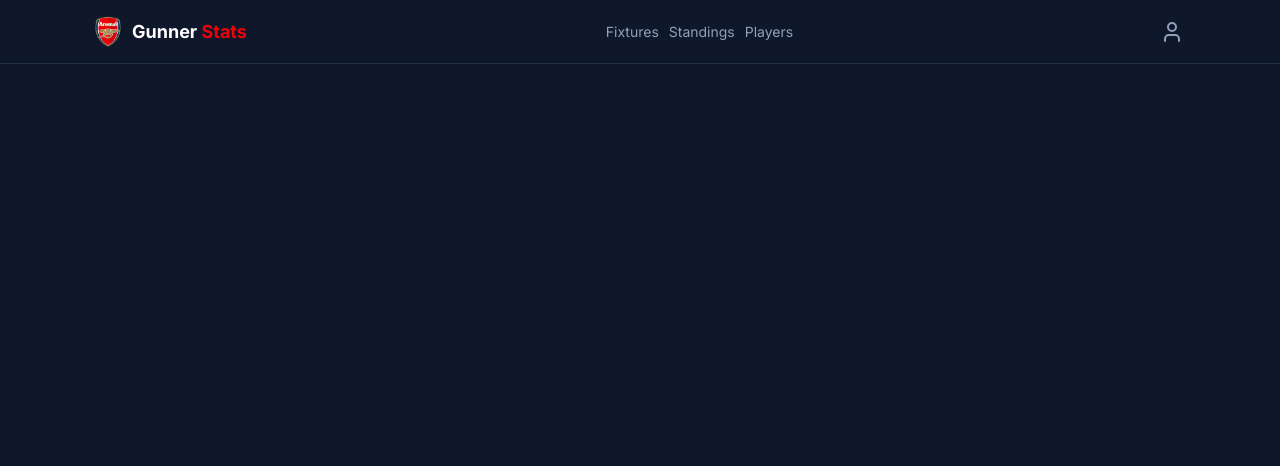
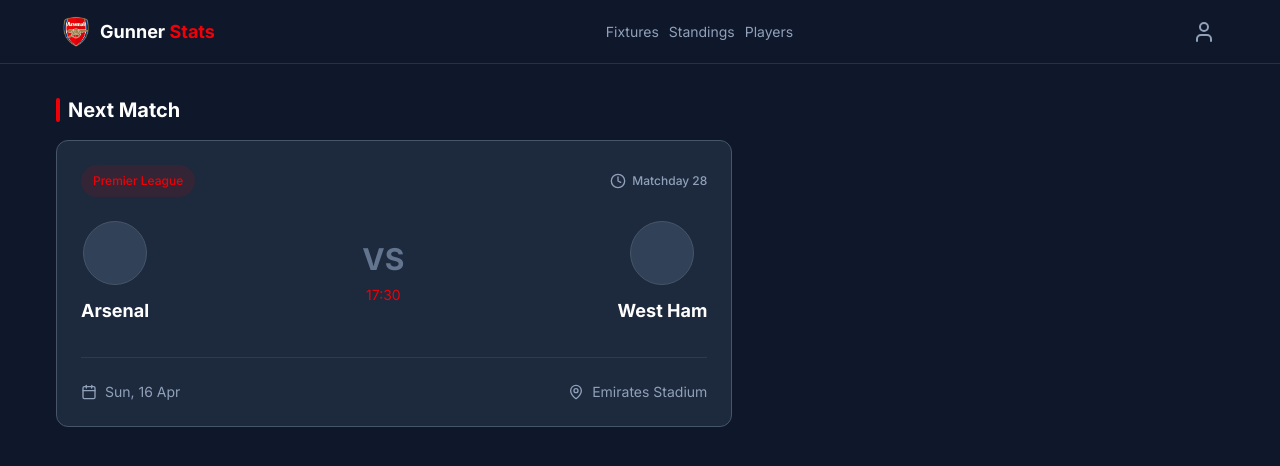
Before and after one commit to YuzStack/56_Gunner-Stats, a React (Vite) app: page / in a window 1280 px wide. Shown: the top 466 px of the page. Built offline with nearby package versions, Linux system fonts and the light colour scheme; a web font is replaced by a local one.

Commit message:
Build the static version of 'NextMatch' component

```diff
--- a/src/components/App.jsx
+++ b/src/components/App.jsx
@@ -1,6 +1,9 @@
+import Dashboard from './Dashboard';
+import LeftColumn from './LeftColumn';
 import Logo from './Logo';
 import Menu from './Menu';
 import Nav from './Nav';
+import NextMatch from './NextMatch';
 import UserProfile from './UserProfile';
 
 function App() {
@@ -11,6 +14,12 @@
         <Menu />
         <UserProfile />
       </Nav>
+
+      <Dashboard>
+        <LeftColumn>
+          <NextMatch />
+        </LeftColumn>
+      </Dashboard>
     </div>
   );
 }
--- /dev/null
+++ b/src/components/Dashboard.jsx
@@ -0,0 +1,9 @@
+function Dashboard({ children }) {
+  return (
+    <main className='mx-auto grid max-w-[95%] px-3 pt-24 pb-4 sm:px-6 lg:grid-cols-12 lg:gap-3'>
+      {children}
+    </main>
+  );
+}
+
+export default Dashboard;
--- /dev/null
+++ b/src/components/LeftColumn.jsx
@@ -0,0 +1,5 @@
+function LeftColumn({ children }) {
+  return <div className='lg:col-span-7'>{children}</div>;
+}
+
+export default LeftColumn;
--- a/src/components/Nav.jsx
+++ b/src/components/Nav.jsx
@@ -1,7 +1,7 @@
 function Nav({ children }) {
   return (
     <nav className='fixed top-0 right-0 left-0 z-10 h-16 border-b border-[#263144] bg-slate-900'>
-      <div className='mx-auto flex h-full max-w-[90%] items-center justify-between px-3 sm:px-6'>
+      <div className='mx-auto flex h-full max-w-[95%] items-center justify-between px-3 sm:px-6'>
         {children}
       </div>
     </nav>
--- /dev/null
+++ b/src/components/NextMatch.jsx
@@ -0,0 +1,52 @@
+import { Calendar, Clock, MapPin } from 'lucide-react';
+
+function NextMatch() {
+  return (
+    <div>
+      <div className='mb-4 flex items-center gap-2'>
+        <span className='bg-light-red h-6 w-1 rounded-full'></span>
+        <h2 className='text-xl font-bold'>Next Match</h2>
+      </div>
+
+      <div className='border-light-border hover:shadow-dark-red space-y-6 rounded-xl border bg-slate-800 p-6 duration-300 ease-in-out hover:shadow-sm'>
+        <div className='flex items-center justify-between'>
+          <span className='bg-red-accent text-light-red rounded-full px-3 py-2 text-xs font-medium'>
+            Premier League
+          </span>
+          <span className='flex items-center gap-1.5 text-slate-400'>
+            <Clock size={16} />
+            <span className='text-xs font-medium'>Matchday 28</span>
+          </span>
+        </div>
+
+        <div className='flex items-center justify-between border-b border-[#2E3B4E] pb-8'>
+          <div className='flex flex-col items-center gap-3'>
+            <div className='border-light-border flex h-16 w-16 items-center justify-center rounded-full border bg-slate-700'></div>
+            <span className='text-lg font-bold'>Arsenal</span>
+          </div>
+          <div className='flex flex-col items-center gap-2'>
+            <span className='text-3xl font-bold text-slate-500'>VS</span>
+            <span className='text-light-red text-sm'>17:30</span>
+          </div>
+          <div className='flex flex-col items-center gap-3'>
+            <div className='border-light-border flex h-16 w-16 items-center justify-center rounded-full border bg-slate-700'></div>
+            <span className='text-lg font-bold'>West Ham</span>
+          </div>
+        </div>
+
+        <div className='flex items-center justify-between text-slate-400'>
+          <div className='flex items-center gap-2'>
+            <Calendar size={16} />
+            <span className='text-sm'>Sun, 16 Apr</span>
+          </div>
+          <div className='flex items-center gap-2'>
+            <MapPin size={16} />
+            <span className='text-sm'>Emirates Stadium</span>
+          </div>
+        </div>
+      </div>
+    </div>
+  );
+}
+
+export default NextMatch;
--- a/src/index.css
+++ b/src/index.css
@@ -7,6 +7,9 @@
   --color-light-red: #ef0107;
   --color-dark-red: #801d1d;
   --color-red-accent: #332536;
+
+  --color-dark-border: #2d3b4e;
+  --color-light-border: #475569;
 }
 
 /* Dark Navyblue – slate-900 */
```
Also changed, not shown: public/2_user.svg (deleted).
